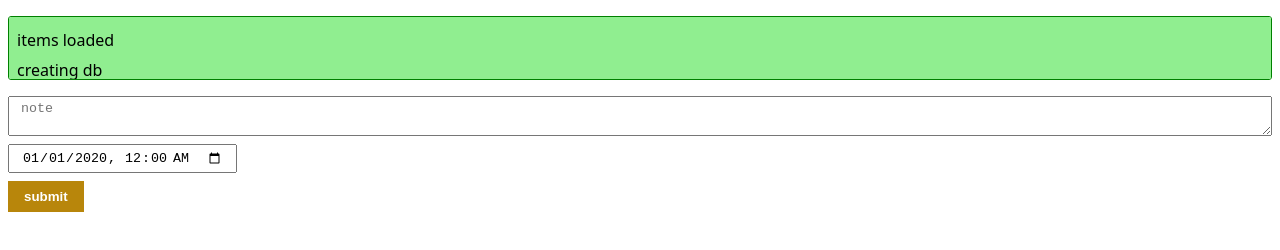
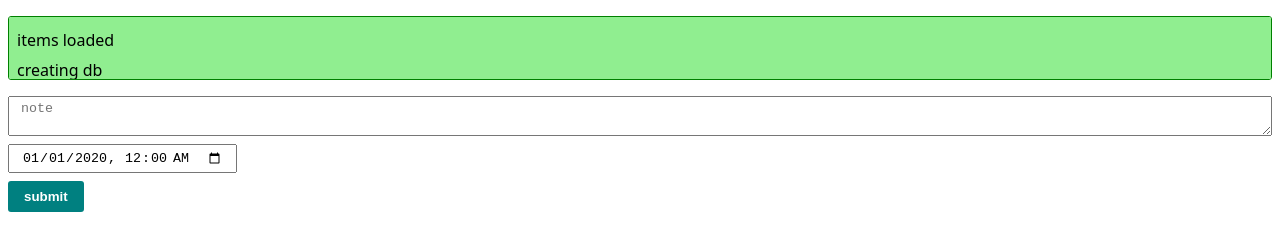
Before and after one commit to vaibhavbshete/journal-diary, a website: page index.htm in a window 1280 px wide. Drawn offline with Linux system fonts and the light colour scheme.

Commit message:
rounded teal btn

```diff
--- a/assets/style.css
+++ b/assets/style.css
@@ -52,9 +52,10 @@ input,textarea{
 .btn{
     width: auto;
     padding: 0.5rem 1rem;
-    background-color: darkgoldenrod;
+    background-color: teal;
     color: white;
     font-weight: 600;
+    border-radius:3px;
     border: 0;
 }
 
```
